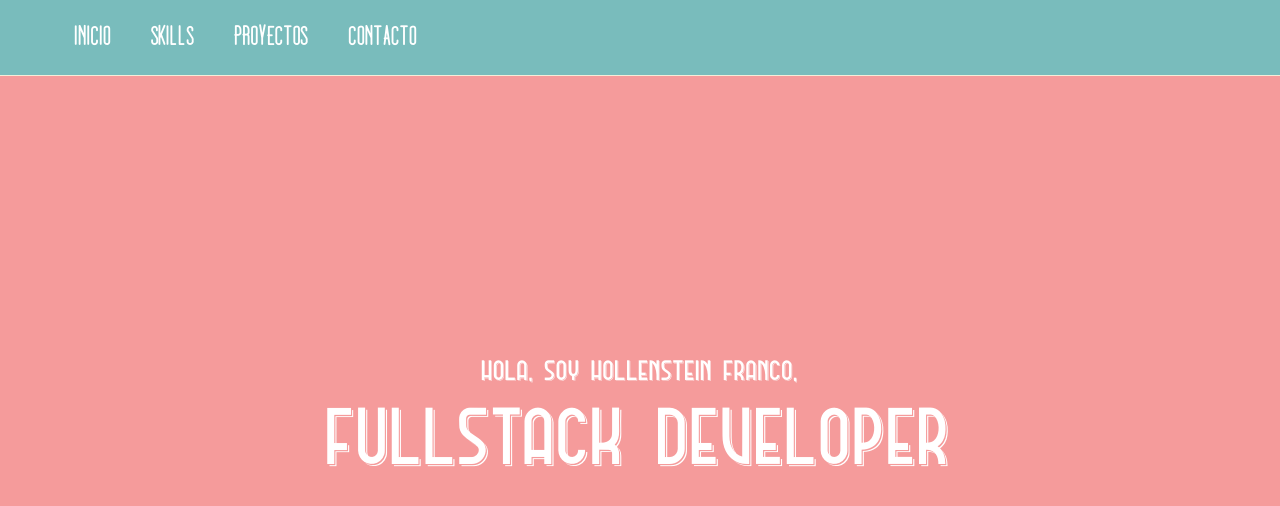
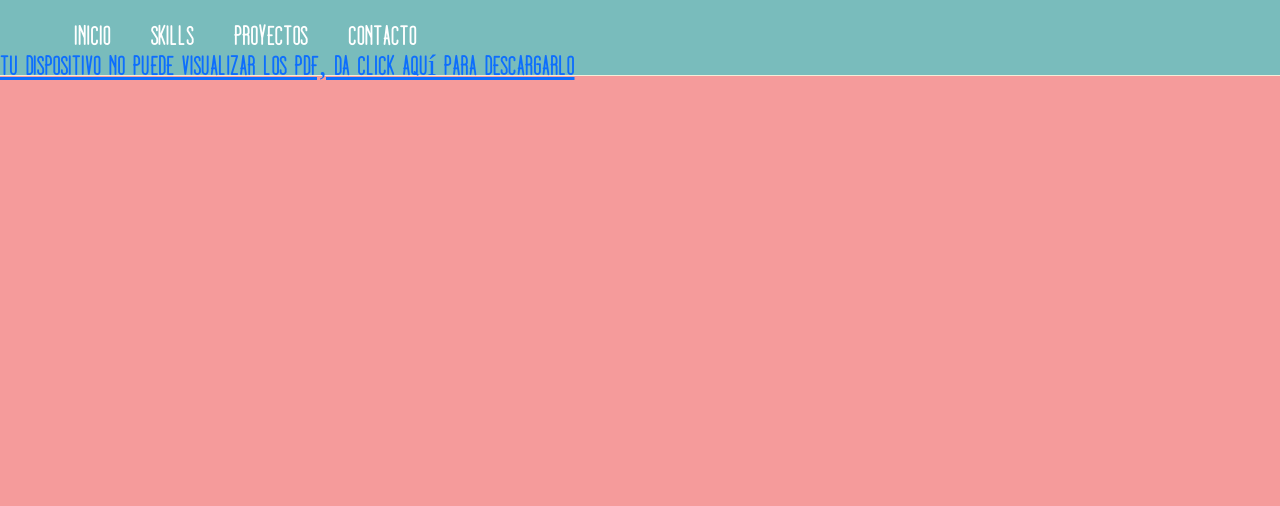
Before and after one commit to hollensteinfranco99/curriculum, a React (Create React App) app: page /pdf in a window 1280 px wide. Shown: the top 506 px of the page. Built offline with nearby package versions, Linux system fonts and the light colour scheme; what colormap would draw is missing.

Commit message:
se modifica

```diff
--- a/src/App.jsx
+++ b/src/App.jsx
@@ -1,9 +1,11 @@
-import React, { Fragment, useRef, useEffect,useState } from 'react';
-import Navegador from '../src/common/Navegador';
-import ContenedorSecciones from '../src/components/ContenedorSecciones';
+// App.js
+import React, { Fragment, useRef, useEffect, useState } from 'react';
+import Navegador from './common/Navegador';
+import ContenedorSecciones from './components/ContenedorSecciones';
 import Preloader from './components/Preloader';
+import Pdf from './components/Pdf'; // Importa el componente Pdf
+import { BrowserRouter as Router, Route, Routes } from 'react-router-dom';
 import './App.css';
-
 
 const App = () => {
   const [loading, setLoading] = useState(true);
@@ -14,31 +16,32 @@ const App = () => {
     }, 2500);
   }, []);
 
+  const contenedorRef = useRef(null);
 
-
-  /* ================= variables ======================= */
-  const contenedorRef = useRef(null);
   const refsLista = {
     inicio: useRef(null),
     contacto: useRef(null),
     proyectos: useRef(null),
     skills: useRef(null),
-    sobremi: useRef(null)
+    sobremi: useRef(null),
   };
-  /* ============== useEffect ===================== */
-
-
 
   return (
+    <Router>
       <Fragment>
         {loading ? (
           <Preloader />
         ) : (
           <section ref={contenedorRef} className='contenedor-principal'>
             <Navegador refsLista={refsLista}></Navegador>
-            <ContenedorSecciones refsLista={refsLista}></ContenedorSecciones>
-    </section>)}
+            <Routes>
+              <Route path='/' element={<ContenedorSecciones refsLista={refsLista} />} />
+              <Route path='/pdf' element={<Pdf></Pdf>}></Route>
+            </Routes>
+          </section>
+        )}
       </Fragment>
+    </Router>
   );
 };
 
--- a/src/components/Contacto.jsx
+++ b/src/components/Contacto.jsx
@@ -138,10 +138,10 @@ const Contacto = forwardRef((props, ref) => {
                 <a href='https://wa.me/543815578922' target='_blank' className='btn btn-success'>
                     <FontAwesomeIcon className='me-1' icon={faWhatsapp} />
                     WhatsApp</a>
-                <a className='btn btn-info'>
+                <a href='https://www.linkedin.com/in/franco-david-hollenstein-689646161/' target='_blank' className='btn btn-info'>
                     <FontAwesomeIcon className='me-1' icon={faLinkedin} />
                     Linkedin</a>
-                    <a className='btn btn-danger'>
+                    <a className='btn btn-danger' href='./pdf' target='_blank'>
                     <FontAwesomeIcon className='me-1' icon={faFilePdf} />
                     Curriculum</a>
             </section>
--- /dev/null
+++ b/src/components/Pdf.jsx
@@ -0,0 +1,33 @@
+import React, { useEffect } from 'react';
+import '../css/contacto.css';
+
+const Pdf = () => {
+    useEffect(() => {
+        if (typeof window.orientation !== 'undefined') {
+            document.getElementById("enlace-pdf").click();
+            window.close();
+        }
+    }, []);
+
+    return (
+        <div className='pdf'>
+            <object
+                data={require('../pdf/HollensteinFrancoCV.pdf')}
+                type="application/pdf"
+                width="100%"
+                height="100%"
+            >
+                <br />
+                <a
+                    href={require('../pdf/HollensteinFrancoCV.pdf')}
+                    id='enlace-pdf'
+                    download="HollensteinFranco-CV.pdf"
+                >
+                    Tu dispositivo no puede visualizar los PDF, da click aquí para descargarlo
+                </a>
+            </object>
+        </div>
+    );
+};
+
+export default Pdf;
--- a/src/components/Preloader.jsx
+++ b/src/components/Preloader.jsx
@@ -35,7 +35,7 @@ const Preloader = () => {
         });
 
         gsap.to('.bar', 1.6, {
-            delay: 1,
+            delay: 0.4,
             height: 0,
             stagger: {
                 amount: 0.5,
--- a/src/css/contacto.css
+++ b/src/css/contacto.css
@@ -73,6 +73,14 @@ textarea{
     box-shadow: 0px 1px 0px black;
     transform: translateY(10%);
 }
+/*===========================================*/
+.pdf{
+    position: absolute;
+    width: 100%;
+    height: 100%;
+    z-index: 100;
+}
+/*===========================================*/
 
 @media (max-width:768px) {
     .titulo-contacto p{
```
Also changed, not shown: 1 other file (tests, documents, lock files or other folders). Lines whose indentation alone changed are shown as unchanged.
